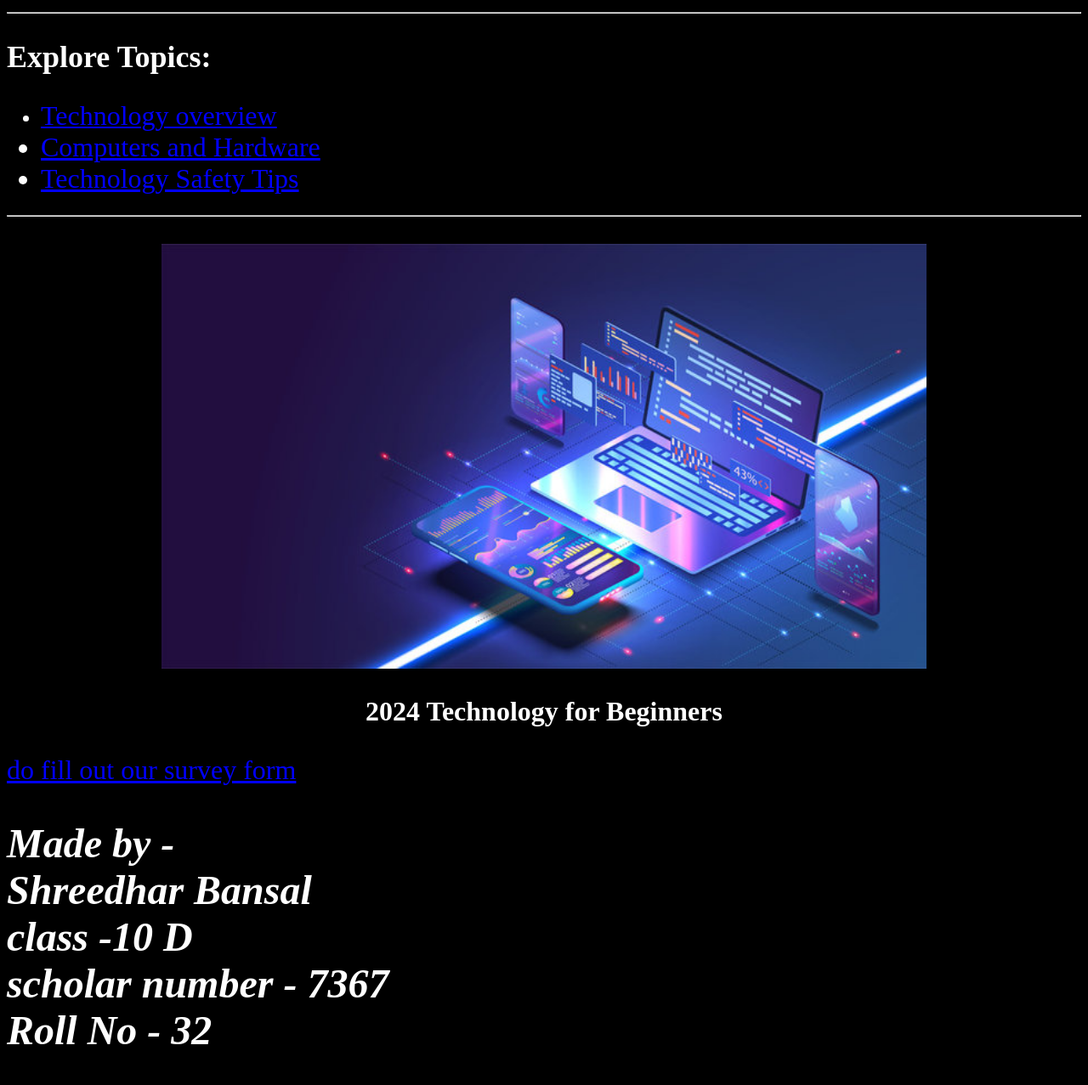
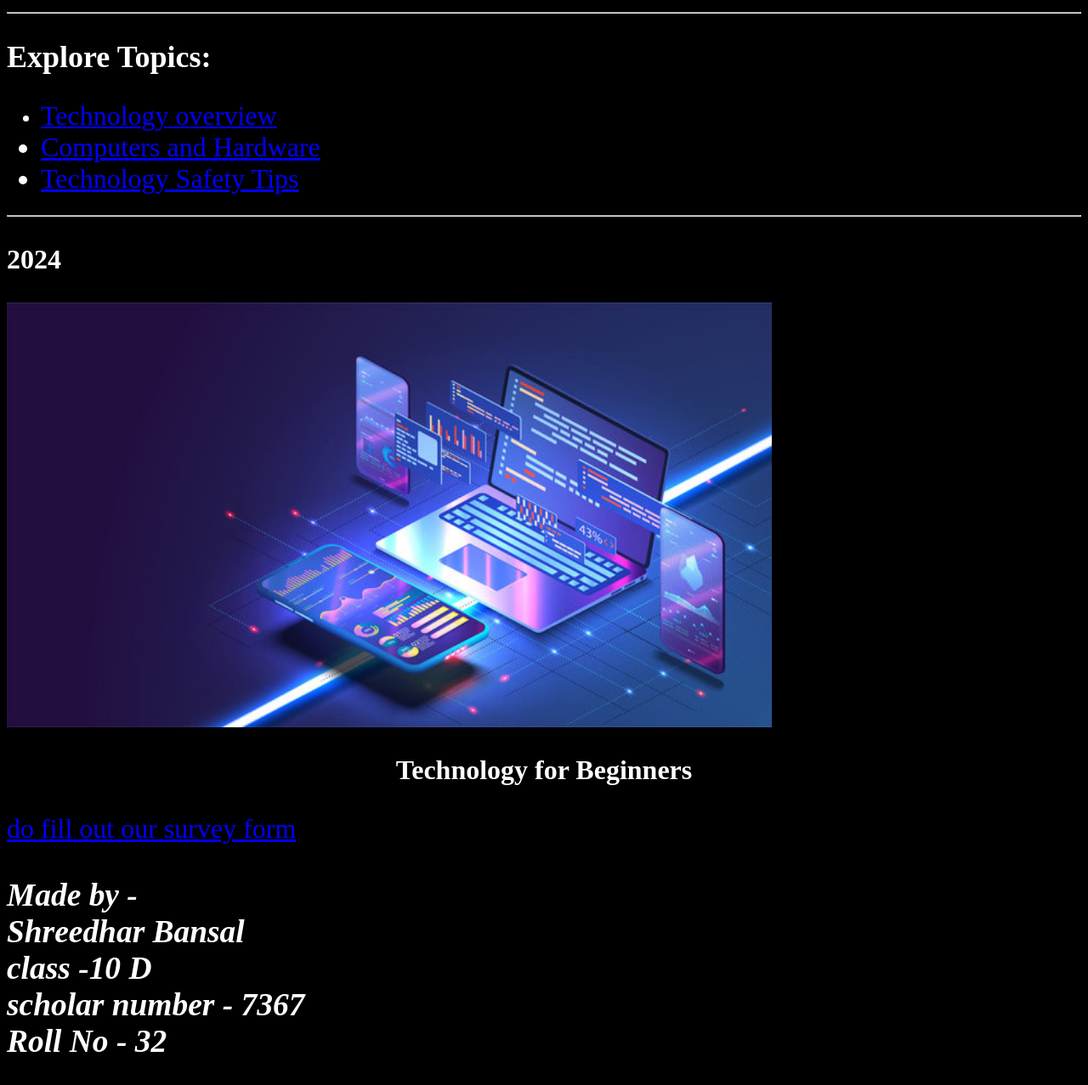
Before and after one commit to User07241/htmlproject, a plain HTML site: page index.html in a window 1280 px wide. Shown: the part 311-1588 px from the top of the page at 85% size. Drawn offline with Linux system fonts and the light colour scheme.

Commit message:
Update index.html

```diff
--- a/index.html
+++ b/index.html
@@ -17,10 +17,11 @@ Today, every nation is thriving on technology to generate economy, employment al
     </ul>
     <hr>
     <p align="center">
+        <p align="centre"><b>2024</b></p>
         <img src="tech.jpg" width="900" height="500" alt="Technology Image">
     </p>
-    <p align="center"><b> 2024 Technology for Beginners</b></p>
+    <p align="center"><b>Technology for Beginners</b></p>
 <a href="form.html"> do fill out our survey form </a>
-         <h2> <b><i> Made by - <br> Shreedhar Bansal <br> class -10 D <br> scholar number - 7367<br> Roll No - 32</i></b></h2>
+         <h3> <b><i> Made by - <br> Shreedhar Bansal <br> class -10 D <br> scholar number - 7367<br> Roll No - 32</i></b></h3>
 </body>
 </html>
```
